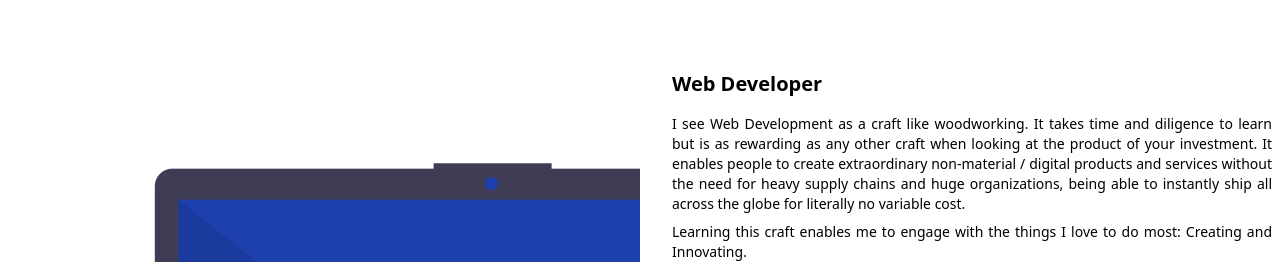
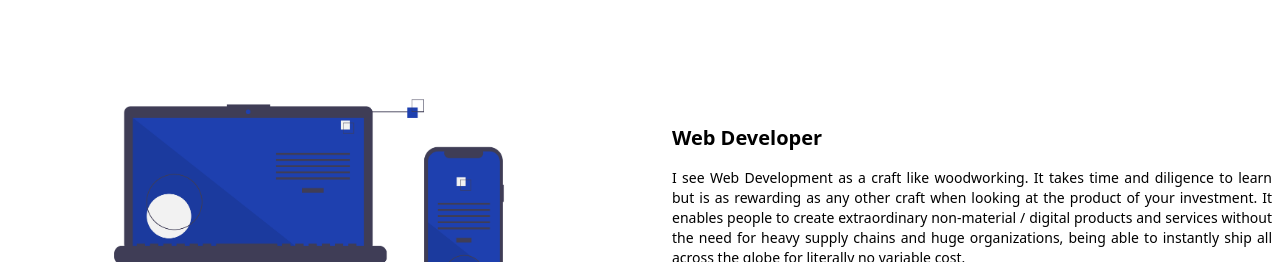
Before and after one commit to michirem/michisportfolio, an Angular app: page / in a window 1280 px wide. Shown: the part 690-952 px from the top of the page. Built offline with nearby package versions, Linux system fonts and the light colour scheme; what @tailwindcss/typography would draw is missing.

Commit message:
removed img class, added homeimg class

```diff
--- a/src/app/home/home.component.css
+++ b/src/app/home/home.component.css
@@ -1,9 +1,5 @@
 main {
     margin-top: 1.5rem;
-}
-
-img {
-    height: 300px;
 }
 
 .hero {
@@ -12,6 +8,13 @@ img {
     background-repeat: no-repeat;
     background-size: cover;
     height: 60vh;
+}
+
+.homeimg {
+    height: 300px;
+    background-size: contain;
+    background-repeat: no-repeat;
+    background-position: center;
 }
 
 /* iphone 5/6/7/8 */
```
